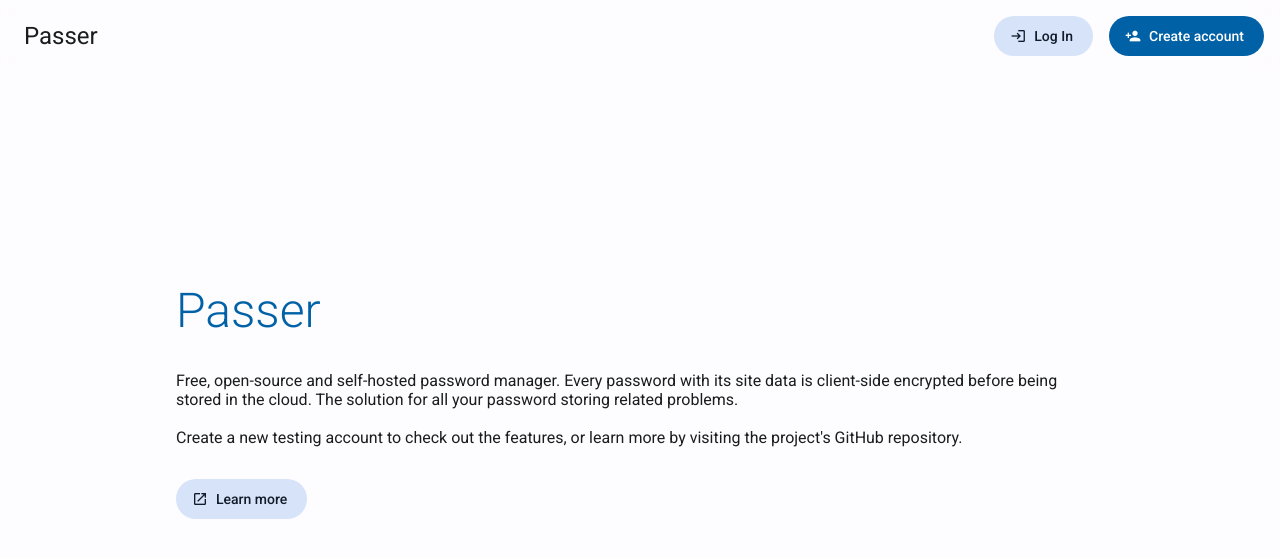
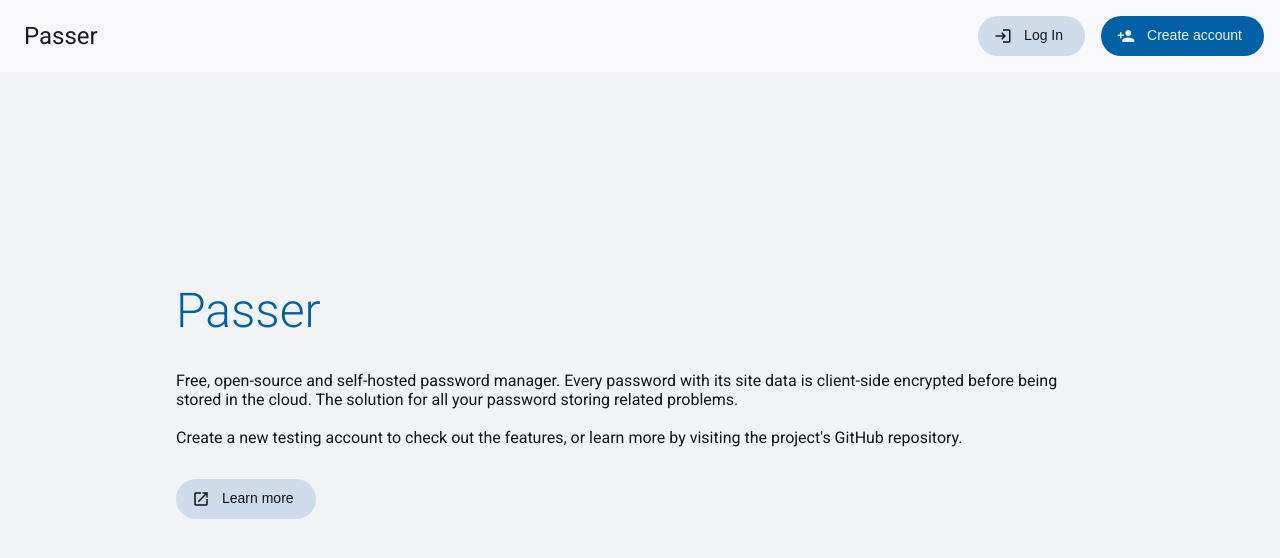
Before and after one commit to Pomoc48/passer, a React (Create React App) app: page / in a window 1280 px wide. Shown: the top 558 px of the page. Built offline with nearby package versions, Linux system fonts and the light colour scheme.

Commit message:
Update button design

```diff
--- a/src/components/button/index.tsx
+++ b/src/components/button/index.tsx
@@ -4,32 +4,16 @@ export default function MaterialButton(
   params: {
     label: string,
     onClick: () => void,
-    icon?: string,
-    type?: "filled" | "tonal" | "text",
-    isFAB?: boolean,
-    isError?: boolean,
+    icon: string,
+    type?: "filled" | "tonal" | "text" | "error" | "FAB",
   },
 ) {
-  let classList = "material label-large clickable";
+  let classList = "material ";
 
-  if (params.icon !== undefined) {
-    classList += " icon";
-  }
-
-  if (params.type === "tonal") {
-    classList += " tonal";
-  }
-
-  if (params.type === "text") {
-    classList += " text";
-  }
-
-  if (params.isFAB === true) {
-    classList += " FAB";
-  }
-
-  if (params.isError === true) {
-    classList += " error";
+  if (params.type === undefined) {
+    classList += "filled";
+  } else {
+    classList += params.type
   }
 
   return (
@@ -39,7 +23,7 @@ export default function MaterialButton(
           ? <span className="material-icons">{params.icon}</span>
           : null
       }
-      {params.label}
+      <p>{params.label}</p>
     </button>
   );
 }
--- a/src/components/button/style.css
+++ b/src/components/button/style.css
@@ -5,10 +5,11 @@ button.material {
     height: 40px;
     width: fit-content;
     border-radius: 20px;
-    padding-inline: 20px;
-    background-color: var(--md-sys-color-primary);
-    color: var(--md-sys-color-on-primary);
+    padding-inline: 16px 22px;
+    gap: 12px;
     transition: 0.3s;
+    user-select: none;
+    cursor: pointer;
 }
 
 button.material:focus {
@@ -19,35 +20,39 @@ button.material:hover, button.material:focus-visible {
     opacity: 0.75;
 }
 
-button.material span.material-icons {
-    font-size: var(--md-sys-typescale-body-large-font-size);
-    margin-right: 8px;
+button.material > p {
+    font-size: 14px;
+    font-weight: 500;
+    margin: 0;
+    padding-bottom: 2px;
 }
 
-button.material.icon {
-    padding-left: 16px;
+button.material > span.material-icons {
+    font-size: 18px;
+}
+
+button.material.filled {
+    background-color: var(--primary-color);
+    color: var(--background-color);
+}
+
+button.material.tonal {
+    background-color: var(--secondary-color);
+    color: var(--text-color);
 }
 
 button.material.text {
-    color: var(--md-sys-color-primary);
     background-color: unset;
+    color: var(--primary-color);
 }
 
-button.material.text:hover, button.material.text:focus-visible {
-    background-color: var(--md-sys-color-elevation2);
-}
-
-button.material.tonal {
-    background-color: var(--md-sys-color-secondary-container);
-    color: var(--md-sys-color-on-secondary-container);
-}
-
-button.material.tonal:hover {
-    background-color: var(--md-sys-color-elevation5);
-    opacity: 1;
+button.material.text:hover {
+    background-color: var(--secondary-color);
 }
 
 button.material.FAB {
+    background-color: var(--primary-color);
+    color: var(--background-color);
     position: fixed;
     bottom: 18px;
     right: 18px;
@@ -55,11 +60,6 @@ button.material.FAB {
     border-radius: 16px;
 }
 
-button.material.error {
-    background-color: var(--md-sys-color-error);
-    color: var(--md-sys-color-on-error);
-}
-
 button.material.FAB:hover {
     opacity: 1;
 }
--- a/src/components/dialog/index.tsx
+++ b/src/components/dialog/index.tsx
@@ -61,7 +61,6 @@ export default function MaterialDialog(params: DialogParameters) {
               }
               icon={action.icon}
               type={action.type}
-              isError={action.isError}
             />
           })
         }
--- a/src/components/password-card/index.tsx
+++ b/src/components/password-card/index.tsx
@@ -171,7 +171,7 @@ export default function PasswordCard(
                 {
                   label: "Delete",
                   icon: "delete",
-                  isError: true,
+                  type: "error",
                   onClick: async () => {
                     setTimeout(() => {
                       setShowRemoveConfirmation(true);
--- a/src/components/password-new/index.tsx
+++ b/src/components/password-new/index.tsx
@@ -61,8 +61,7 @@ export default function NewPasswordButton(
         label='New password'
         onClick={() => setShowDialog(true)}
         icon='add'
-        type='filled'
-        isFAB={params.isFAB}
+        type='FAB'
       />
       {
         showDialog
--- a/src/index.css
+++ b/src/index.css
@@ -1,11 +1,12 @@
 @import "css/material/theme.css";
+@import "css/theme.css";
 @import url('https://fonts.googleapis.com/css2?family=Roboto:wght@300;400;500&display=swap');
 
 body {
     margin: 0;
     font-family: Roboto, sans-serif;
-    background-color: var(--md-sys-color-surface);
-    color: var(--md-sys-color-on-surface);
+    background-color: var(--background-color);
+    color: var(--text-color);
 }
 
 .clickable {
--- a/src/pages/welcome/style.css
+++ b/src/pages/welcome/style.css
@@ -17,12 +17,13 @@ section {
 section > h1.title {
     font-size: 48px;
     font-weight: 300;
-    color: var(--md-sys-color-primary);
+    color: var(--primary-color);
     margin: 0;
 }
 
 section > p.description {
     font-size: 16px;
+    color: var(--text-color);
     margin: 0;
 }
 
--- a/src/types/dialogParameters.tsx
+++ b/src/types/dialogParameters.tsx
@@ -12,7 +12,6 @@ export type DialogParameters = {
 export type DialogAction = {
     label: string;
     onClick?: () => Promise<boolean>;
-    icon?: string;
-    type?: "filled" | "tonal" | "text",
-    isError?: boolean;
+    icon: string;
+    type?: "filled" | "tonal" | "text" | "error" | "FAB",
 }
```
